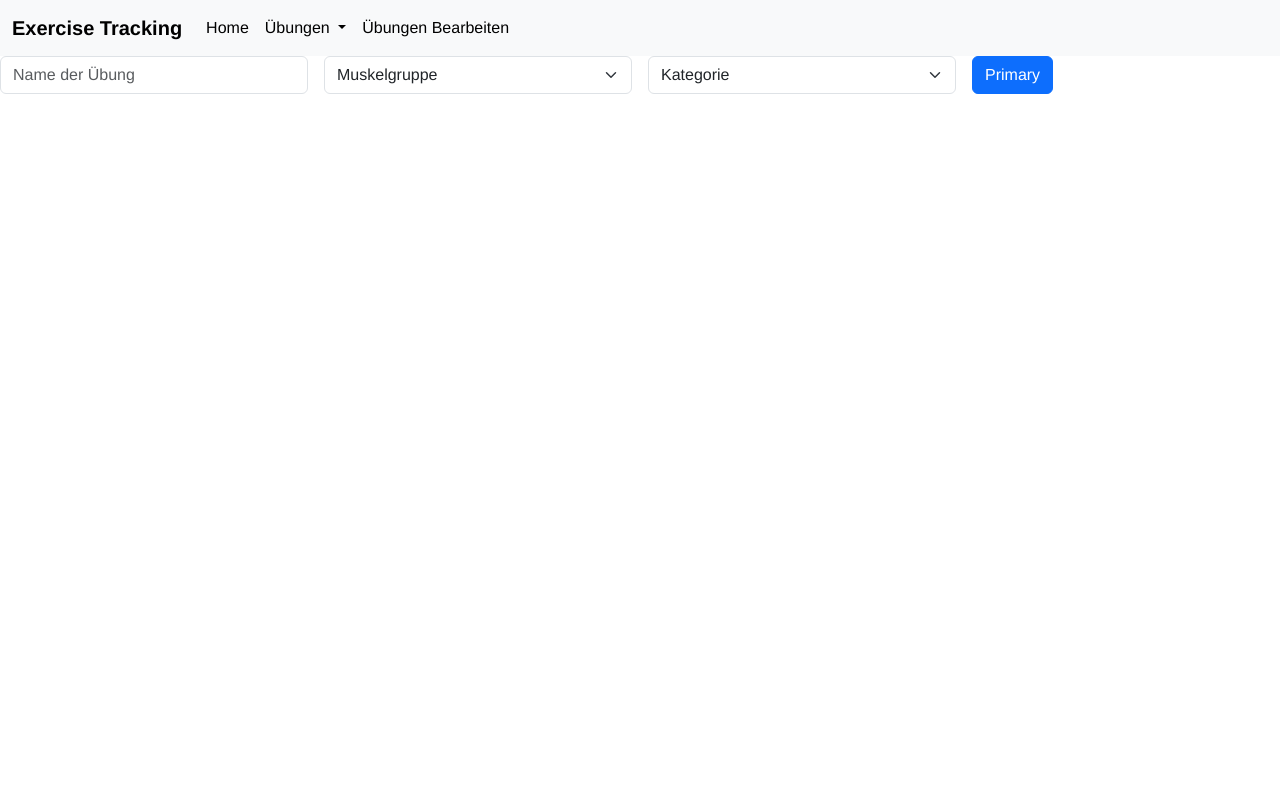
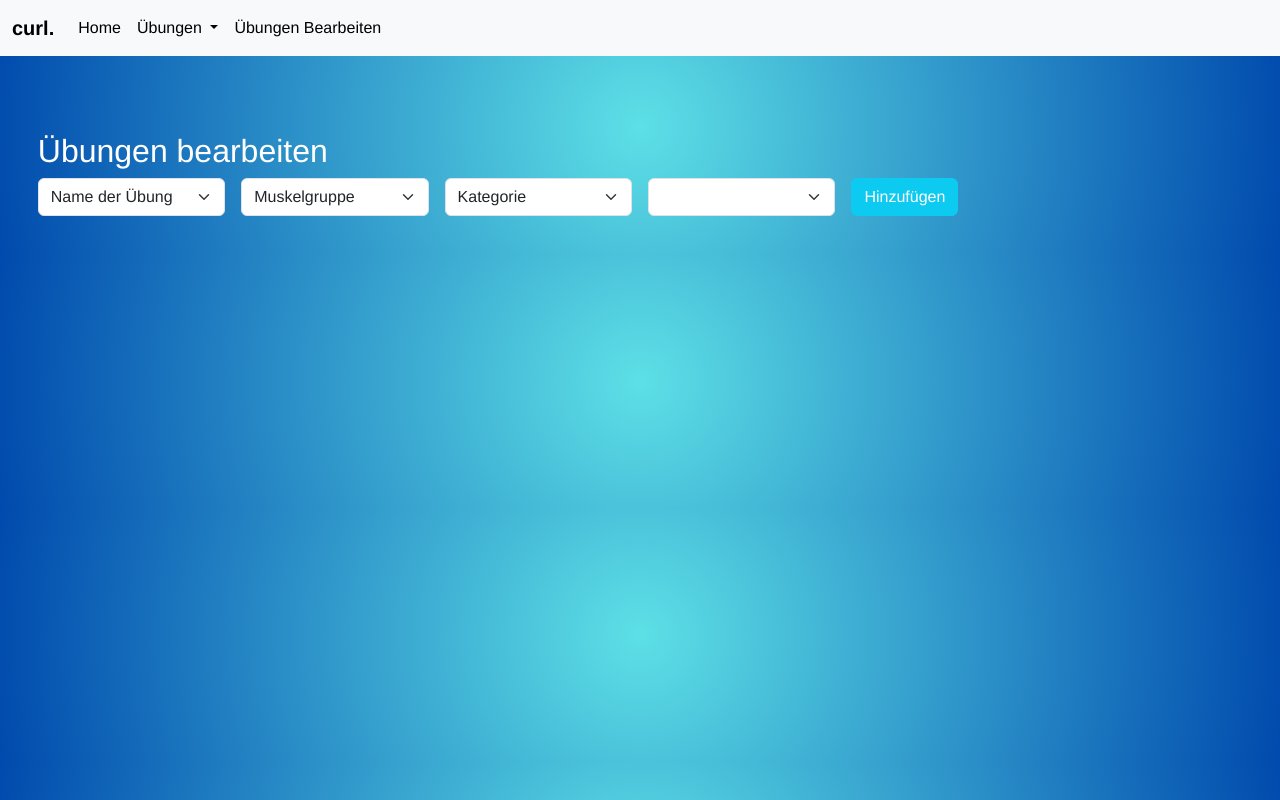
Before and after one commit to nkhelifi1/Frontend, a Vue app: page /api/edit in a window 1280 px wide. Built offline with nearby package versions, Linux system fonts and the light colour scheme.

Commit message:
Layout & Design

```diff
--- a/src/App.vue
+++ b/src/App.vue
@@ -18,7 +18,7 @@ export default {
   -webkit-font-smoothing: antialiased;
   -moz-osx-font-smoothing: grayscale;
   text-align: center;
-  color: #2c3e50;
+  color: white;
 }
 nav {
   padding: 30px;
@@ -26,10 +26,10 @@ nav {
 
 nav a {
   font-weight: bold;
-  color: #2c3e50;
+  color: #004aad;
 }
 
 nav a.router-link-exact-active {
-  color: #42b983;
+  color: #004aad;
 }
 </style>
--- a/src/components/AllExercises.vue
+++ b/src/components/AllExercises.vue
@@ -1,19 +1,35 @@
 <template>
+    <div>
+        <h2 class="title">Meine Übungen</h2>
     <div class="card">
-    <div class="col" v-for="exercise in exercises" :key="exercise.id">
-      <div class="card-body">
-        <h5 class="card-title">{{ exercise.name }}</h5>
-        <p class="card-text">Kategorie: {{ exercise.category}} Muskel: {{ exercise.muscleGroup }} Gewicht: {{ exercise.weight }}</p>
+        <table class="table table-hover">
+            <thead>
+            <tr>
+                <th scope="col">Name</th>
+                <th scope="col">Muskel</th>
+                <th scope="col">Kategorie</th>
+                <th scope="col">Gewicht</th>
+            </tr>
+            </thead>
+            <tbody>
+            <tr v-for="exercise in exercises" :key="exercise.id">
+                <td>{{ exercise.name }}</td>
+                <td>{{ exercise.muscleGroup }}</td>
+                <td>{{ exercise.category }}</td>
+                <td>{{ exercise.weight }}</td>
+            </tr>
+            </tbody>
+        </table>
     </div>
     </div>
-  </div>
+
 </template>
 
 <script>
-export default{
+export default {
     // eslint-disable-next-line vue/multi-word-component-names
-  name: 'Exercises',
-  data () {
+    name: `Exercises`,
+    data() {
         return {
             exercises: []
         }
@@ -25,10 +41,31 @@ export default{
         };
         fetch('http://localhost:8080/api/exercises', requestOptions)
             .then(response => response.json())
-        .then(result => result.forEach(exercise => {
-          this.exercises.push(exercise)
-        }))
+            .then(result => {
+                this.exercises = result;
+            })
             .catch(error => console.log('error', error));
     }
 }
 </script>
+<style>
+.card {
+    margin-top: 0.5cm;
+    margin-left: 0.5cm;
+    margin-right: 0.5cm;
+}
+
+.title {
+    text-align: left;
+    margin-top: 1cm;
+    margin-left: 0.5cm;
+    color: white;
+}
+
+body
+{
+    background: radial-gradient(circle at 50% 50%, #5de0e6, #004aad);
+
+}
+
+</style>
--- /dev/null
+++ b/src/components/ExerciseProWelcome.vue
@@ -0,0 +1,38 @@
+<template>
+    <div>
+        <h1>Wir sind <em>curl.</em>, dein persönlicher Fitnesstracker!</h1>
+        <p>Bei <em>curl.</em> handelt es sich um eine innovative Plattform, die es dir ermöglicht, deine persönlichen Fitnessübungen zu verfolgen und zu optimieren. Egal, ob du ein erfahrener Fitness-Enthusiast bist oder gerade erst mit deiner Fitnessreise beginnst, <em>curl.</em> ist dein treuer Begleiter, um deine Fortschritte zu verfolgen und deine Ziele zu erreichen.</p>
+
+        <h4 style="text-align: left;  padding-left: 1cm;">So funktioniert´s</h4>
+        <p>Mit <em>curl.</em> kannst du deine Übungen nach deinen eigenen Bedürfnissen und Präferenzen anpassen. Klicke die gewünschte Übung an, wähle die entsprechende Kategorie <em>(Push oder Pull)</em> und trage das verwendete Gewicht ein. Unser benutzerfreundliches Interface ermöglicht es dir, all deine Daten mühelos zu erfassen und im Laufe der Zeit eine detaillierte Übersicht deiner Leistungen zu erhalten.</p>
+        <p>Unser Ziel ist es, dich bei deiner Fitnessreise zu unterstützen und dich zu ermutigen, das Beste aus dir herauszuholen.</p>
+
+        <h4 style="text-align: left;  padding-left: 1cm;">Was wir dir bieten</h4>
+        <p>Unsere Plattform bietet dir nicht nur die Möglichkeit, deine Übungen zu tracken, sondern auch deine Fortschritte zu analysieren und zu visualisieren. Du kannst deine persönlichen Statistiken einsehen, um zu sehen, wie du dich entwickelst und wo du Verbesserungen erzielen kannst. <em>curl.</em> unterstützt dich dabei, deine Grenzen zu überwinden und deine Fitnessziele effektiv zu erreichen.</p>
+
+        <p>Starte noch heute deine Reise zu einem fitteren und gesünderen Ich mit curl. Registriere dich kostenlos und entdecke die vielfältigen Möglichkeiten, deine Fitnessübungen zu tracken, Fortschritte zu erzielen und deine Ziele zu erreichen. Wir freuen uns darauf, dich auf dieser spannenden Reise zu begleiten!</p>
+
+
+
+    </div>
+</template>
+
+<script>
+export default {
+    name: "ExerciseProWelcome"
+}
+</script>
+
+<style scoped>
+p {
+    text-align: justify;
+    padding-left: 1cm;
+    padding-right: 1cm;
+    color: white;
+}
+
+body
+{
+    color: white;
+}
+</style>
--- a/src/components/InputForm.vue
+++ b/src/components/InputForm.vue
@@ -1,21 +1,43 @@
 <template>
   <form class="row gx-3 gy-2 align-items-center">
-    <div class="col-sm-3">
-      <label class="visually-hidden" for="specificSizeInputName">Name</label>
-      <input v-model="namen" type="text" class="form-control" id="specificSizeInputName" placeholder="Name der Übung">
+      <div class="col-sm-2">
+          <label class="visually-hidden" for="specificSizeSelectGroup">Name</label>
+          <select class="form-select" id="specificSizeSelectGroup" v-model="namen">
+              <option selected disabled value="">Name der Übung</option>
+              <option>Arnoldpress</option>
+              <option>Bench Press</option>
+              <option>Butterfly</option>
+              <option>Chest Press</option>
+              <option>Kurzhantel-Fly</option>
+              <option>Military Press</option>
+              <option>Push-Up</option>
+              <option>Shoulder Press</option>
+              <option>Trizeps Dip</option>
+              <option>Trizepsdrücken am Kabelzug</option>
+              <option>Bizeps Curls</option>
+              <option>Face Pull</option>
+              <option>Hammer Curl</option>
+              <option>Kabelrudern</option>
+              <option>Deadlifts</option>
+              <option>Pull-Ups</option>
+              <option>Pulldown</option>
+              <option>Reverse Fly</option>
+              <option>Dumbbell Rows</option>
+              <option>Seitheben</option>
+          </select>
       </div>
-    <div class="col-sm-3">
+    <div class="col-sm-2">
       <label class="visually-hidden" for="specificSizeSelectGroup">Muskelgruppe</label>
       <select class="form-select" id="specificSizeSelectGroup" v-model="muscleGroup">
         <option selected disabled value="">Muskelgruppe</option>
+        <option>Arme</option>
         <option>Brust</option>
-        <option>Arme</option>
         <option>Bauch</option>
         <option>Rücken</option>
         <option>Beine</option>
       </select>
     </div>
-    <div class="col-sm-3">
+    <div class="col-sm-2">
       <label class="visually-hidden" for="specificSizeSelectKategorie">Kategorie</label>
       <select v-model="category" class="form-select" id="specificSizeSelectKategorie">
         <option selected disabled value="">Kategorie</option>
@@ -23,8 +45,34 @@
         <option>Pull</option>
       </select>
     </div>
+      <div class="col-sm-2">
+          <label class="visually-hidden" for="specificSizeSelectGewicht">Gewicht</label>
+          <select v-model="weight" class="form-select" id="specificSizeSelectGewicht">
+              <option selected disabled value="">Gewicht</option>
+              <option>5</option>
+              <option>10</option>
+              <option>15</option>
+              <option>20</option>
+              <option>25</option>
+              <option>30</option>
+              <option>35</option>
+              <option>40</option>
+              <option>45</option>
+              <option>50</option>
+              <option>55</option>
+              <option>60</option>
+              <option>65</option>
+              <option>70</option>
+              <option>75</option>
+              <option>80</option>
+              <option>85</option>
+              <option>90</option>
+              <option>95</option>
+              <option>100</option>
+          </select>
+      </div>
       <div class="col-auto">
-      <button type="button" class="btn btn-primary" @click="save()">Primary</button>
+          <button type="button" class="btn btn-info text-white" @click="save()">Hinzufügen</button>
       </div>
   </form>
 </template>
@@ -37,7 +85,8 @@ export default {
             exercises: [],
             namen: '',
             muscleGroup: '',
-      category: ''
+            category: '',
+            weight: null
         }
     },
     methods: {
@@ -58,7 +107,7 @@ export default {
                 name: this.namen,
                 muscleGroup: this.muscleGroup,
                 category: this.category,
-        weight: 0,
+                weight: this.weight,
             }
             try {
                 const response = await fetch('http://localhost:8080/api/exercises', {
--- a/src/components/NavBar.vue
+++ b/src/components/NavBar.vue
@@ -1,7 +1,7 @@
 <template>
   <nav class="navbar navbar-expand-lg bg-body-tertiary">
     <div class="container-fluid">
-      <router-link class="navbar-brand" to="/">Exercise Tracking</router-link>
+      <router-link class="navbar-brand" to="/">curl.</router-link>
       <button class="navbar-toggler" type="button" data-bs-toggle="collapse" data-bs-target="#navbarNavDropdown" aria-controls="navbarNavDropdown" aria-expanded="false" aria-label="Toggle navigation">
         <span class="navbar-toggler-icon"></span>
       </button>
--- /dev/null
+++ b/src/styles/stylesGlobal.css
@@ -0,0 +1,3 @@
+body {
+    background: radial-gradient(circle at 50% 50%, #5de0e6, #004aad);
+}
--- a/src/views/EditExerciseView.vue
+++ b/src/views/EditExerciseView.vue
@@ -1,7 +1,9 @@
 <template>
     <div class="home">
+        <h2 class="title">Übungen bearbeiten</h2>
         <InputForm/>
     </div>
+
 </template>
 
 <script>
@@ -15,7 +17,32 @@ export default {
 }
 </script>
 
+<style scoped>
+.title {
+    text-align: left;
+    margin-top: 2cm;
+    color: white;
 
-<style scoped>
+}
+
+.button-container {
+    display: flex;
+    justify-content: center;
+    margin-top: 1cm;
+    margin-left: 0.5cm;
+}
+
+.button-lg {
+    padding: 0.5cm;
+    margin-left: 1cm;
+}
+
+.home {
+    margin: 1cm;
+}
+body
+{
+    background: radial-gradient(circle at 50% 50%, #5de0e6, #004aad);
+}
 
 </style>
--- a/src/views/HomeView.vue
+++ b/src/views/HomeView.vue
@@ -1,18 +1,30 @@
 <template>
-<div class="home">
-<img alt="Vue logo" src="../assets/logo.png">
-<HelloWorld msg="Hello World!"/>
-</div>
+    <div class="home">
+        <img alt="Curl Logo" class="logo" src="../assets/LogoCurl.svg">
+        <ExerciseProWelcome />
+    </div>
 </template>
 
 <script>
-// @ is an alias to /src
-import HelloWorld from '@/components/HelloWorld.vue'
+import ExerciseProWelcome from '@/components/ExerciseProWelcome.vue'
 
 export default {
-  name: 'HomeView',
-  components: {
-    HelloWorld
-  }
+    name: 'HomeView',
+    components: {
+        ExerciseProWelcome
+    }
 }
 </script>
+
+<style>
+
+body
+{
+    background: radial-gradient(circle at 50% 50%, #5de0e6, #004aad);
+}
+
+.logo {
+    width: 30%;
+
+}
+</style>
```
Also changed, not shown: src/assets/LogoCurl.svg (added). Lines whose indentation alone changed are shown as unchanged.
